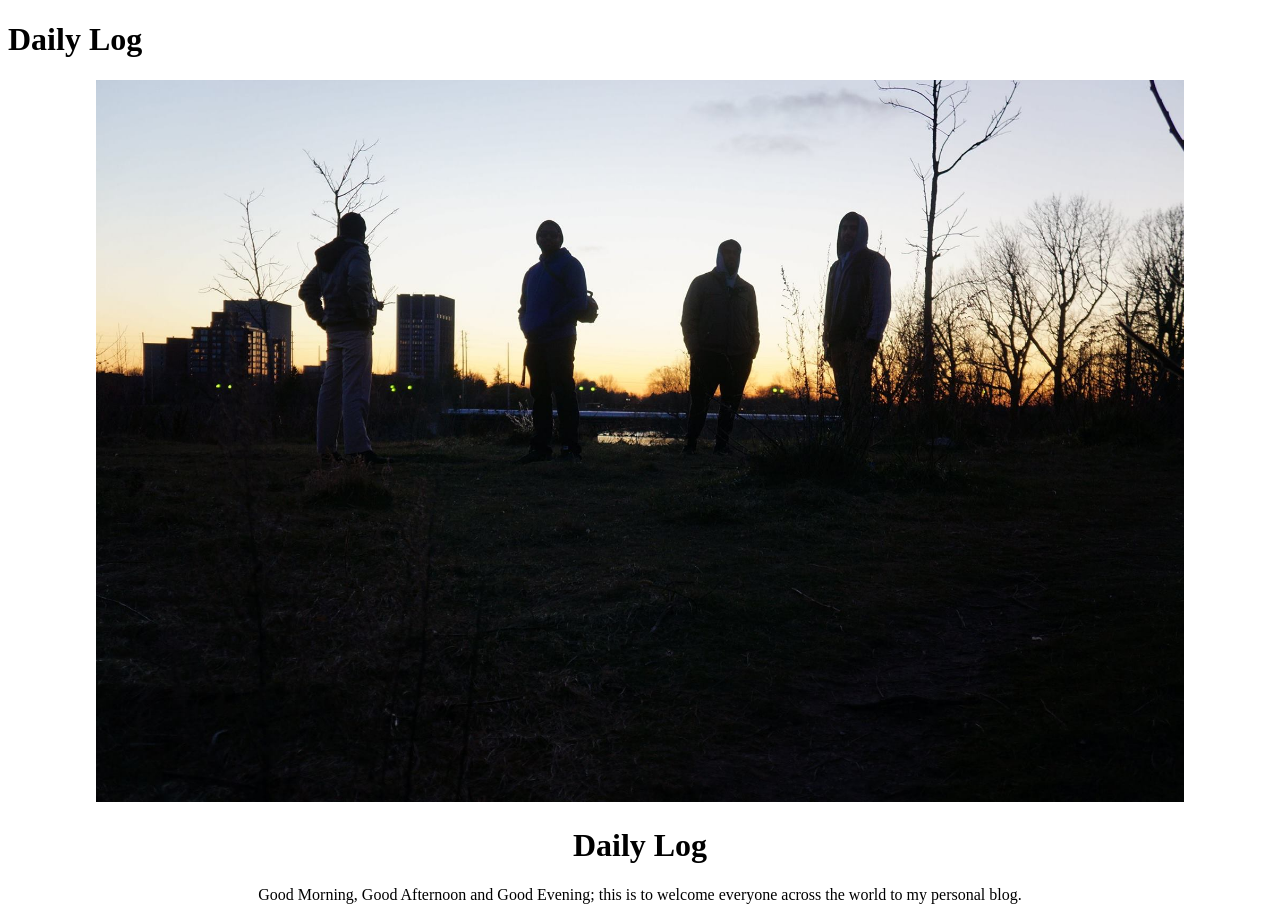
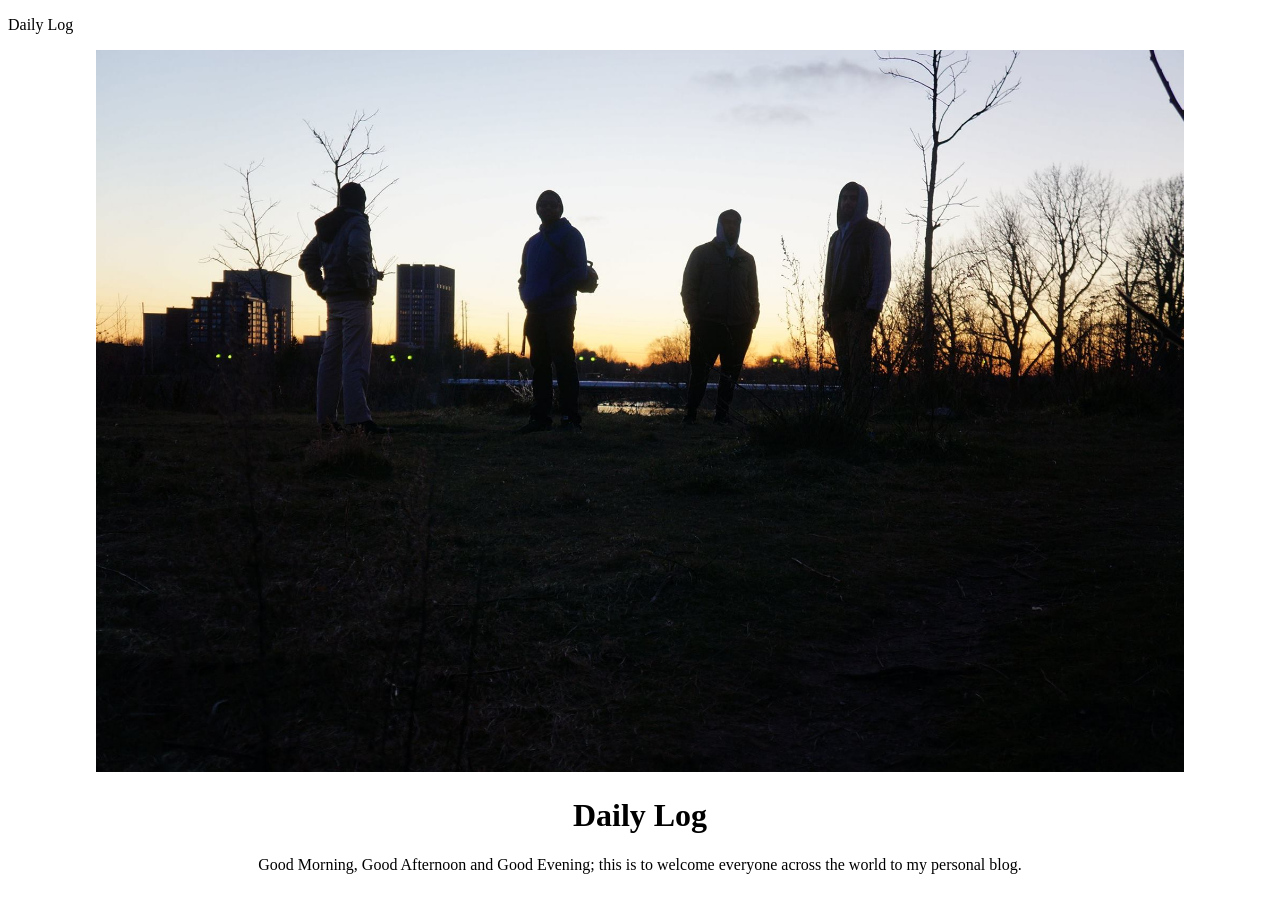
Before and after one commit to kkane066/kkane066.github.io, a plain HTML site: page index.html in a window 1280 px wide. After the commit the page ends 890 px from the top, so only its background shows below. Drawn offline with Linux system fonts and the light colour scheme.

Commit message:
Change 4

```diff
--- a/index.html
+++ b/index.html
@@ -4,7 +4,7 @@
   <title>In Hoc Signos Vinces</title>
 </head>
 <body>
-<p><h1>Daily Log</h1></p>
+<p>Daily Log</p>
 <center> <img src="images/Intro Pic.jpg" alt="Test Image" width="86%" height="93%"/> </center>
 <center> <h1> Daily Log </h1> </center>
 <center><P> Good Morning, Good Afternoon and Good Evening; this is to welcome everyone across the world to my personal blog. </P></center>
```
